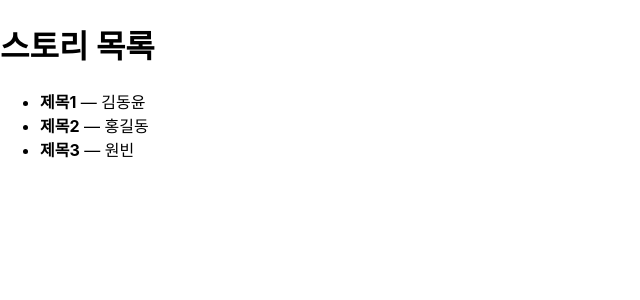
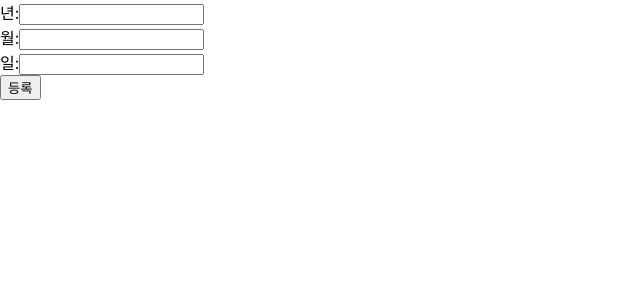
Before and after one commit to kimdongyoon488/AI_Transformation_AX_Academy, a React (Create React App) app in the folder node/react/my-app/: page / in a window 1280 px wide. Shown: the top 300 px of the page, without its empty margins (0-640 px from the left). Built offline with nearby package versions, Linux system fonts and the light colour scheme.

Commit message:
React -  객체지향 설계를 기반으로 윤년 및 날짜 유효성 검사 기능 개발

```diff
--- /dev/null
+++ b/node/react/my-app/src/Date.js
@@ -0,0 +1,43 @@
+export class MyDate {
+
+    constructor(year, month, day) {
+
+      this.year = year;
+      this.month = month;
+      this.day = day;
+      this.daysInMonth = [31, this.isLeapYear(year) ? 29 : 28, 31, 30,
+        31, 30, 31, 31, 30, 31, 30, 31]
+    }
+
+    getFormattedDate() {
+
+        // 조건 1 : 년 데이터가 음수거나 0이면 1년으로 처리
+        if(this.year <= 0){
+            this.year = 1
+        }
+
+        // 조건 2: 월 데이터가 음수거나 0값이면 1월로 처리하고 월의 범위를 벗어나면 12월로 처리
+        if(this.month <= 0 ){
+            this.month = 1
+        } else if(this.month > 12){
+            this.month = 12
+        }
+
+        // 조건 3: 일 데이터가 음수거나 0값이면 1일로 처리하고 일의 범위를 벗어나면 마지막 일로 처리
+        // (윤년일때는 2월은 29일까지 화면에 출력 가능하도록 처리)
+        if(this.day <= 0 ){
+            this.day = 1
+        }else if(this.daysInMonth[(this.month - 1)] < this.day){
+            this.day = this.daysInMonth[(this.month - 1)]
+        }
+        return `${this.year}년 ${this.month}월 ${this.day}일`;
+    }
+
+    isValid() {
+      return !isNaN(this.date.getTime());
+    }
+
+    isLeapYear() {
+      return (this.year % 4 === 0 && this.year % 100 !== 0) || this.year % 400 === 0;
+    }
+  }
--- /dev/null
+++ b/node/react/my-app/src/DateApp.js
@@ -0,0 +1,53 @@
+import React, { useState } from 'react';
+import { MyDate } from './Date';
+
+function App() {
+
+  const [year, setYear] = useState('');
+  const [month, setMonth] = useState('');
+  const [day, setDay] = useState('');
+  const [isAdd, setIsAdd] = useState(false); // 등록 버튼 클릭 여부
+  const [message, setMessage] = useState('');
+
+  const handleClick = () => {
+
+    const dateObj = new MyDate(Number(year), Number(month), Number(day));
+
+    if (!isAdd) {
+      setMessage(dateObj.getFormattedDate());
+      setIsAdd(true);
+    } else {
+      setMessage(dateObj.getFormattedDate());
+    }
+  };
+
+  return (
+    <>
+      <div>
+        <label>년:</label>
+        <input type="number" value={year}
+          onChange={(e) => setYear(e.target.value)}></input>
+      </div>
+      <div>
+        <label>월:</label>
+        <input type="number" value={month}
+          onChange={(e) => setMonth(e.target.value)}></input>
+      </div>
+      <div>
+        <label>일:</label>
+        <input type="number" value={day}
+          onChange={(e) => setDay(e.target.value)}></input>
+      </div>
+
+      <button onClick={handleClick}>
+          {isAdd ? '수정' : '등록'}
+      </button>
+
+      {message && <p>{message}</p>}
+
+    </>
+
+  );
+}
+
+export default App;
--- a/node/react/my-app/src/index.js
+++ b/node/react/my-app/src/index.js
@@ -1,14 +1,14 @@
 import React from 'react';
 import ReactDOM from 'react-dom/client';
 import './index.css';
-import App_20250501 from './App_20250501';
+import DateApp from './DateApp';
 
 import reportWebVitals from './reportWebVitals';
 
 const root = ReactDOM.createRoot(document.getElementById('root'));
 root.render(
   <React.StrictMode>
-    <App_20250501 />
+    <DateApp />
   </React.StrictMode>
 );
 
```
